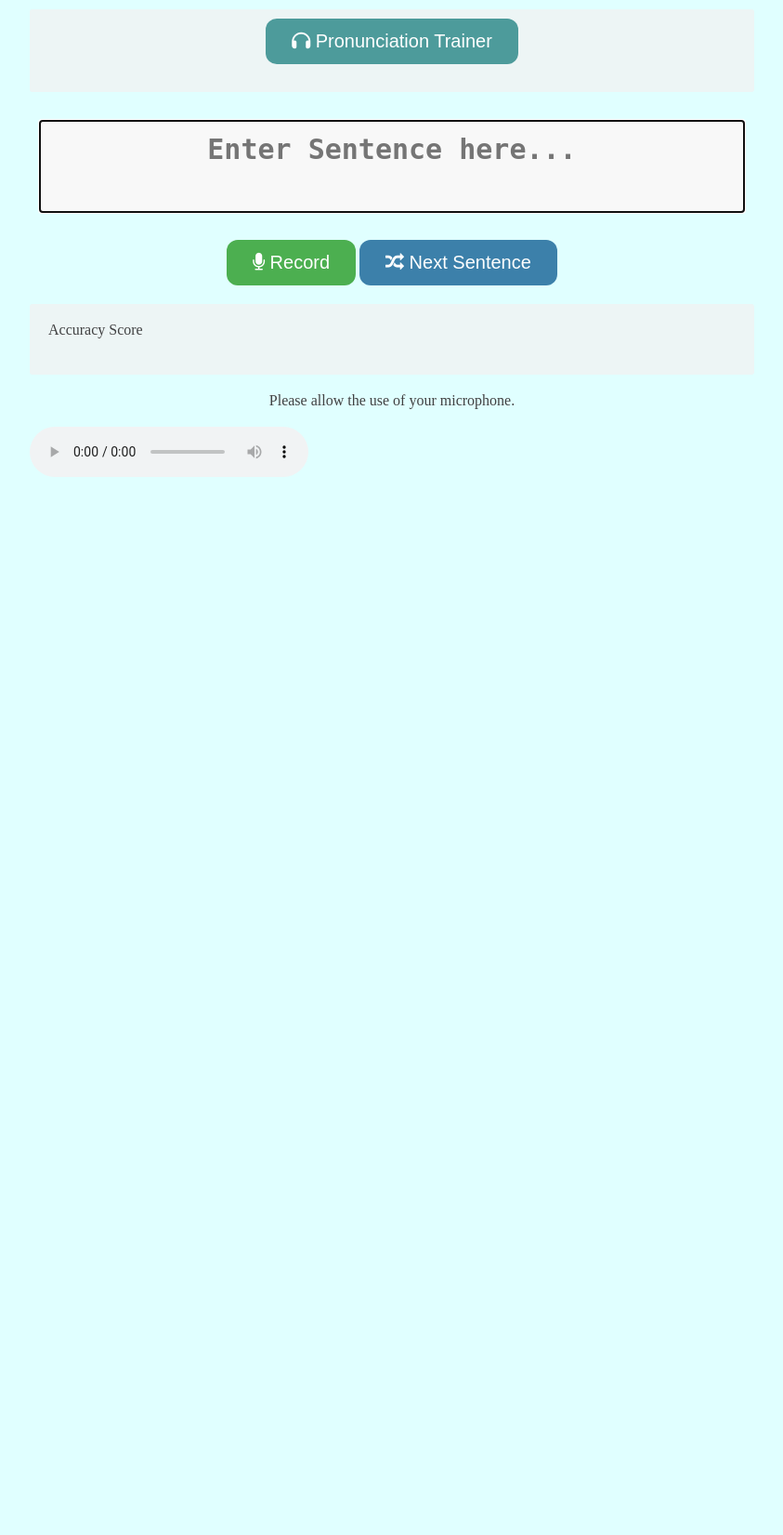
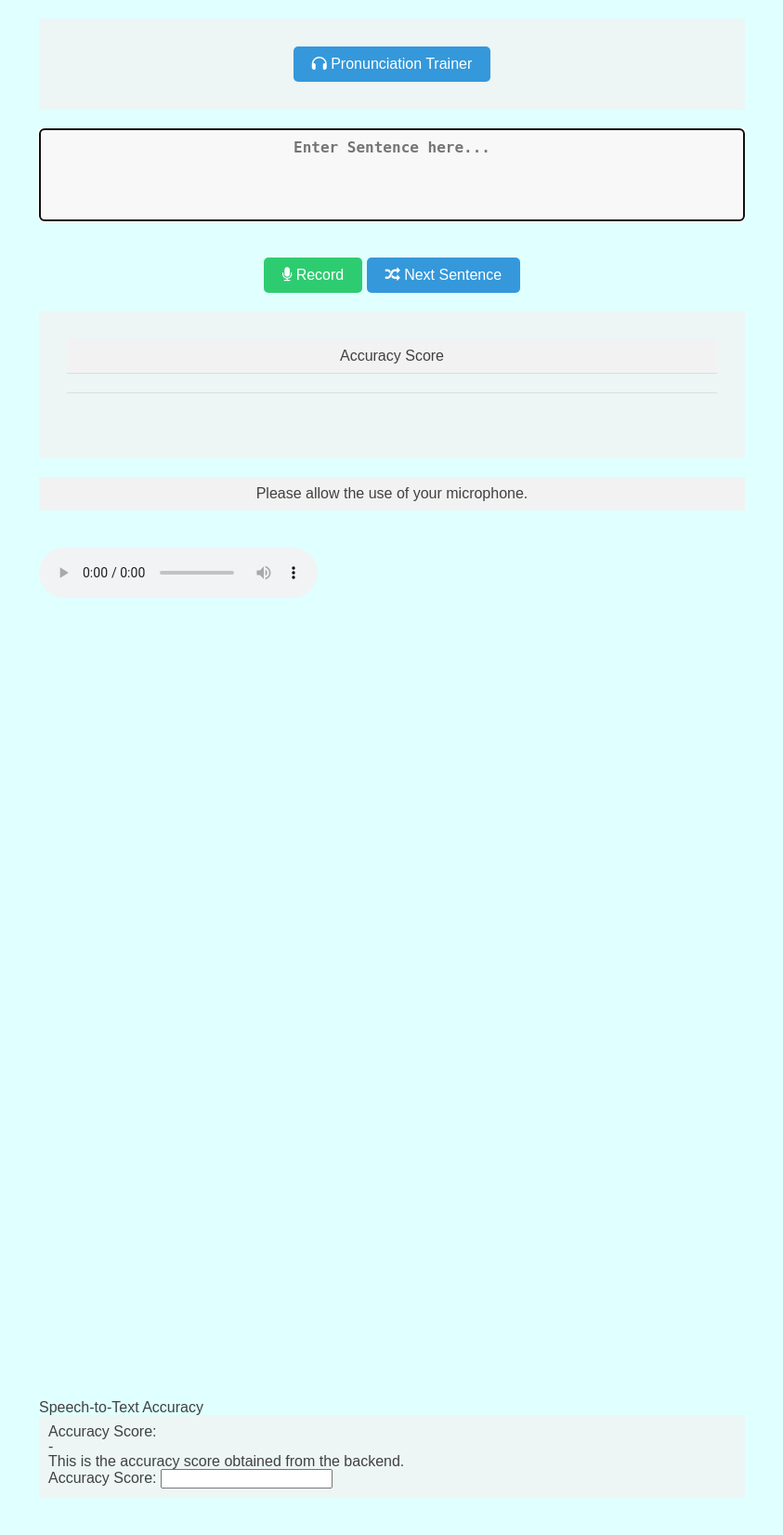
Before and after one commit to LokeshAgnihotri/pronunciation_trainer_app, a Flask app: page / in a window 1280 px wide. Shown: the whole page at 93% size, without its empty margins (218-1061 px from the left). Before the commit the page ends 513 px from the top, so only its background shows below. Run offline with Flask 3, Linux system fonts and the light colour scheme; lists and menus that the app fills with data are empty; some libraries are stand-ins or nearby versions.

Commit message:
updated the code to send accuracy, still error

```diff
--- a/app.py
+++ b/app.py
@@ -19,7 +19,7 @@ app.config['UPLOAD_FOLDER'] = 'reference_recordings/'
 reference_recordings_path = 'reference_recordings/'
 captured_recordings_path = 'captured_recordings/'
 
-
+reference_text = ''
 @app.route(rootPath + '/')
 def main():
     return render_template('UI.html')
@@ -118,52 +118,48 @@ def random_word():
 
 
 # route to receive the audioop
-@app.route('/upload-audio', methods=['POST'])
+@app.route('/upload-audio', methods=['POST','GET'])
 def upload_audio():
-    if 'audio' in request.files:
-        audio_file = request.files['audio']
-        save_path = os.path.join(captured_recordings_path)
-        if not os.path.exists(save_path):
-            os.makedirs(save_path)
-        file_path = os.path.join(save_path, 'audio.wav')
-        audio_file.save(file_path)
+    if 'audio' not in request.files:
+        return "error there is no audio"
+    if 'ref_text' not in request.form:
+        return "no text received"
 
-        text = convert_audio_to_text(save_path)
-        # Return the converted text as JSON
-        print(jsonify({'text': text}))
-    else:
-        print('No audio file found in the request')
+    audio_file = request.files['audio']
+    save_path = os.path.join(captured_recordings_path)
+    if not os.path.exists(save_path):
+        os.makedirs(save_path)
+    file_path = os.path.join(save_path, 'audio.wav')
+    audio_file.save(file_path)
+    text = convert_audio_to_text(save_path)
+    print(jsonify({'text': text}))
 
-    if 'ref_text' in request.form:
-        ref_text = request.form['ref_text']
-        print(ref_text)
-    else:
-        print("No ref_text in request")
-
-    return jsonify({'text': "ref_text"})
+    ref_text = request.form['ref_text']
+    accuracy = 4#get_accuracy(ref_text, text)
+    return jsonify ({'message': accuracy})
 
 
-#  Send text to java script
 
-@app.route('/send_data', methods=['POST'])
-def send_data():
-    data = {'message': 'Hello, world!'}
-    return jsonify(data)
 
 
 def get_accuracy(ref_text, actual_text):
     # Accuracy...
-    good_array = []
-    bad_array = []
+    correct_letter = 0
+    total_letters = 0
+    for char in ref_text:
+        if char.isalpha():
+            total_letters += 1
     ref_text_array = ref_text.split()
     spoken_text_array = actual_text.split()
-
-    for i in range(0, len(ref_text_array), 1):
+    for i in range(0, len(ref_text_array)):
         if ref_text_array[i] != spoken_text_array[i]:
             if len(ref_text_array) == len(spoken_text_array):
                 for letter1, letter2 in zip(ref_text_array[i], spoken_text_array[i]):
-                    if letter1 != letter2:
-                        print(f"Letter '{letter1}' is different from '{letter2}'")
+                    if letter1 == letter2:
+                        correct_letter += 1
+    return correct_letter/total_letters
+
+
 
 
 if __name__ == '__main__':
--- a/static/javascript/record.js
+++ b/static/javascript/record.js
@@ -58,6 +58,14 @@ function sendAudioData(recorderAudioAsBlob) {
     .then(function(response) {
       // Handle the response from the backend
       console.log('Audio data sent successfully');
+      fetch('/upload-audio')
+        .then(response => response.json())
+        .then(data => {
+            const  acc = data.accuracy;
+            document.getElementById('accuracyTextbox').textContent = acc;
+            console.log(acc)
+        })
+
     })
     .catch(function(error) {
       // Handle errors that occurred during the request
--- a/templates/UI.html
+++ b/templates/UI.html
@@ -11,12 +11,99 @@
     <link rel="stylesheet" href="../static/stylesheet/reset.css" />
     <link rel="stylesheet" href="../static/stylesheet/font.css" />
     <link rel="stylesheet" href="https://maxcdn.bootstrapcdn.com/font-awesome/4.6.2/css/font-awesome.min.css" />
+    <style>
+        /* Add your custom CSS styles here */
+        body {
+            font-family: Arial, sans-serif;
+        }
+
+        .container {
+            max-width: 800px;
+            margin: 0 auto;
+            padding: 20px;
+        }
+
+        #reftextform textarea {
+            width: 100%;
+            padding: 10px;
+            font-size: 16px;
+            border-radius: 5px;
+            border: 1px solid #ccc;
+        }
+
+        .button-container {
+            margin-top: 20px;
+            text-align: center;
+        }
+
+        .h-button, .green-button, .blue-button {
+            display: inline-block;
+            padding: 10px 20px;
+            font-size: 16px;
+            border-radius: 5px;
+            cursor: pointer;
+        }
+
+        .h-button {
+            background-color: #3498db;
+            color: #fff;
+            border: none;
+        }
+
+        .green-button {
+            background-color: #2ecc71;
+            color: #fff;
+            border: none;
+        }
+
+        .blue-button {
+            background-color: #3498db;
+            color: #fff;
+            border: none;
+        }
+
+        .animate-bottom {
+            animation: slide-up 0.5s;
+        }
+
+        @keyframes slide-up {
+            from {
+                opacity: 0;
+                transform: translateY(50px);
+            }
+
+            to {
+                opacity: 1;
+                transform: translateY(0);
+            }
+        }
+
+        table {
+            width: 100%;
+            border-collapse: collapse;
+        }
+
+        th, td {
+            padding: 10px;
+            text-align: center;
+            border-bottom: 1px solid #ddd;
+        }
+
+        th {
+            background-color: #f2f2f2;
+        }
+
+        #footeralert {
+            text-align: center;
+            padding: 10px;
+            background-color: #f2f2f2;
+        }
+    </style>
 </head>
 
 <body>
-
     <div class="container">
-    <div id="ttscont" class="container">
+        <div id="ttscont">
             <div class="button-container">
                 <button id="button_pronounce_trainer" class="h-button">
                     <span class="fas fa-headphones"></span> Pronunciation Trainer
@@ -29,7 +116,7 @@
             </div>
         </div>
 
-    <div id="formcontainer" class="container">
+        <div id="formcontainer">
             <form id="reftextform">
                 <textarea id="reftext" rows="3" cols="80" name="reftext" maxlength="160" autofocus
                           placeholder="Enter Sentence here..."></textarea>
@@ -46,7 +133,7 @@
             </button>
         </div>
 
-    <div id="recordcont" class="container">
+        <div id="recordcont">
             <div id="recordingsList"></div>
 
             <div id="recordloader" class="container">
@@ -59,19 +146,9 @@
                         <table>
                             <tr>
                                 <th>Accuracy Score</th>
-                            <!-- <th>Fluency Score</th>
-                            <th>Completeness Score</th>
-                            <th>Pronunciation Score</th>
-                            <th id="woh">Words Omitted</th>
-                            <th id="wih">Extra Words Spoken</th> -->
                             </tr>
                             <tr>
                                 <td id="accuracyscore"></td>
-                            <!-- <td id="fluencyscore"></td>
-                            <td id="completenessscore"></td>
-                            <td id="pronscore"></td>
-                            <td id="wordsomitted"></td>
-                            <td id="wordsinserted"></td> -->
                             </tr>
                         </table>
                     </div>
@@ -98,7 +175,6 @@
         </div>
     </div>
 
-
     <div class="audio-recording-container">
         <div class="recording-contorl-buttons-container hide">
             <i class="cancel-recording-button fa fa-times-circle-o" aria-hidden="true"></i>
@@ -120,13 +196,45 @@
         </div>
     </div>
 
-<audio controls class="audio-element hide">
-</audio>
+
+
+
+
+
+
+
+
+
+
+    <div class="container">
+  <h1>Speech-to-Text Accuracy</h1>
+  <div id="ttscont">
+    <h2>Accuracy Score:</h2>
+    <p id="accuracyScore">-</p>
+    <div class="accuracy-description">
+      <p>This is the accuracy score obtained from the backend.</p>
+    </div>
+    <div class="accuracy-textbox">
+      <label for="accuracyTextbox">Accuracy Score:</label>
+      <input type="text" id="accuracyTextbox" readonly>
+    </div>
+  </div>
+</div>
+
+
+
+
+
+
+
+
+
+    <audio controls class="audio-element hide"></audio>
 
     <script src="../static/javascript/pronunciation_trainer.js"></script>
     <script src="../static/javascript/get_random_word.js"></script>
     <script src="../static/javascript/record.js"></script>
-
+    <script src="../static/javascript/gettingtext.js"></script>
 </body>
 
 </html>
```
Also changed, not shown: static/javascript/gettingtext.js (+5 -4 lines), static/stylesheet/style.css (+118 -5 lines). Lines whose indentation alone changed are shown as unchanged.
